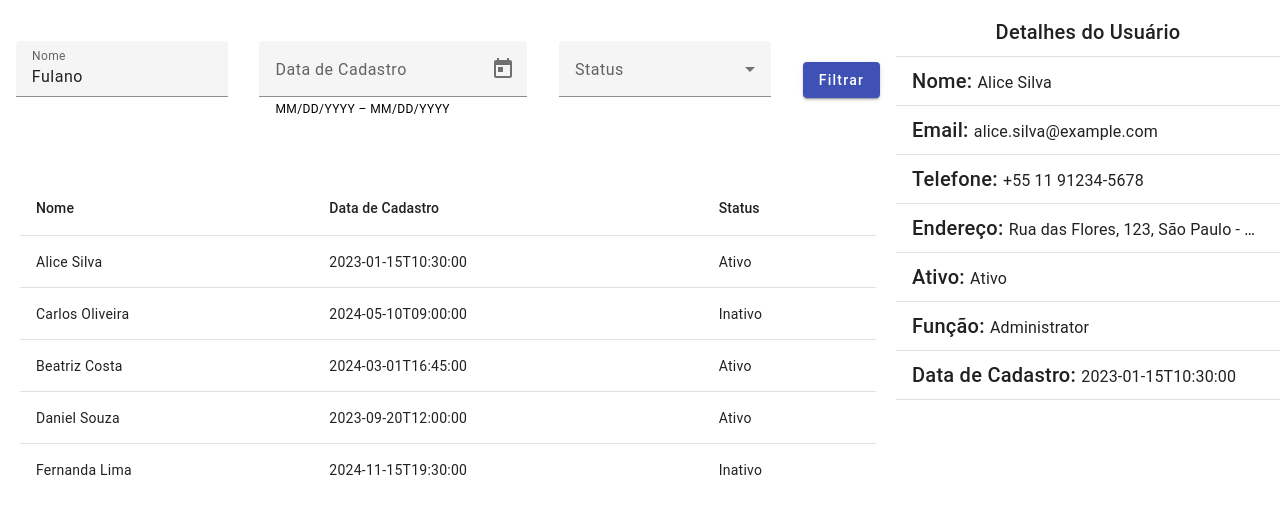
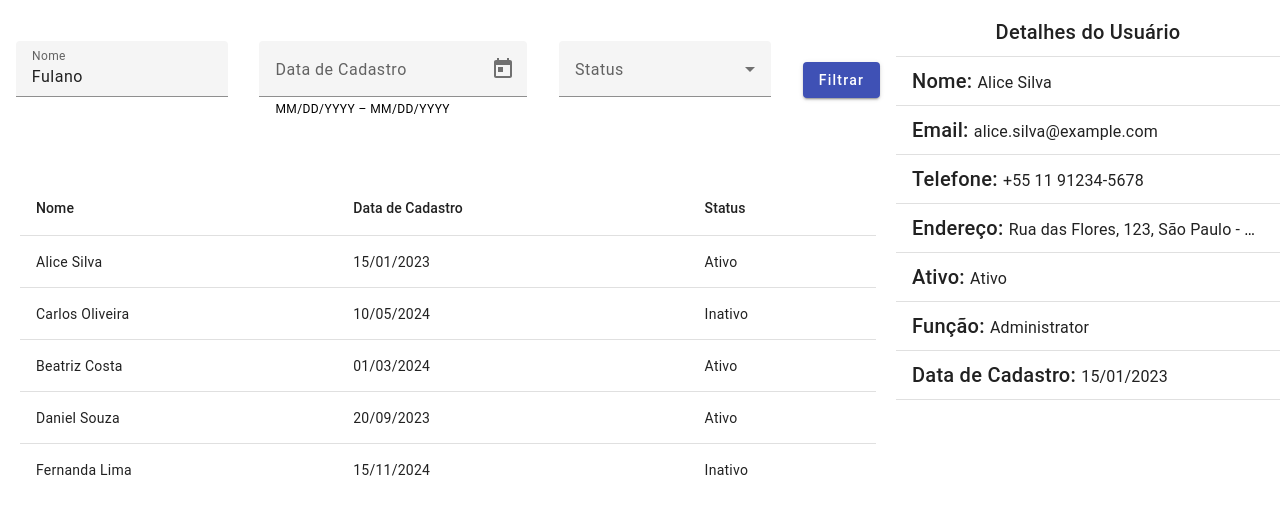
Before and after one commit to leogreal/roadmap-angular, an Angular app in the folder users-filter-project/: page / in a window 1280 px wide. Shown: the top 514 px of the page. Built offline with nearby package versions, Linux system fonts and the light colour scheme.

Commit message:
Use date pipe

```diff
--- a/users-filter-project/src/app/components/components.module.ts
+++ b/users-filter-project/src/app/components/components.module.ts
@@ -1,10 +1,11 @@
+import { CommonModule } from '@angular/common';
 import { NgModule } from "@angular/core";
 import { FormsModule } from '@angular/forms';
 import { AngularMaterialModule } from "../angular-material/angular-material.module";
+import { PipesModule } from "../pipes/pipes.module";
 import { UserDetailsComponent } from "./user-details/user-details.component";
 import { UserFiltersComponent } from "./user-filters/user-filters.component";
 import { UserListComponent } from "./user-list/user-list.component";
-import { PipesModule } from "../pipes/pipes.module";
 
 const declarationsExports = [
   UserDetailsComponent,
@@ -14,7 +15,7 @@ const declarationsExports = [
 
 @NgModule({
   declarations: declarationsExports,
-  imports: [AngularMaterialModule, FormsModule, PipesModule],
+  imports: [AngularMaterialModule, FormsModule, PipesModule, CommonModule],
   exports: declarationsExports,
 })
 export class ComponentsModule {}
--- a/users-filter-project/src/app/components/user-details/user-details.component.html
+++ b/users-filter-project/src/app/components/user-details/user-details.component.html
@@ -29,7 +29,7 @@
     </mat-list-item>
     <mat-divider></mat-divider>
     <mat-list-item>
-      <span class="mat-h2">Data de Cadastro: </span><span class="mat-h3">{{ user.registrationDate }}</span>
+      <span class="mat-h2">Data de Cadastro: </span><span class="mat-h3">{{ user.registrationDate | date:'dd/MM/yyyy' }}</span>
     </mat-list-item>
     <mat-divider></mat-divider>
   </mat-list>
--- a/users-filter-project/src/app/components/user-list/user-list.component.html
+++ b/users-filter-project/src/app/components/user-list/user-list.component.html
@@ -9,7 +9,7 @@
     <!-- Date Column -->
     <ng-container matColumnDef="registrationDate">
       <th mat-header-cell *matHeaderCellDef> Data de Cadastro </th>
-      <td mat-cell *matCellDef="let element" class="user-list__item" (click)="onUserSelected(element)"> {{element.registrationDate}} </td>
+      <td mat-cell *matCellDef="let element" class="user-list__item" (click)="onUserSelected(element)"> {{element.registrationDate | date:'dd/MM/yyyy'}} </td>
     </ng-container>
 
 
```
